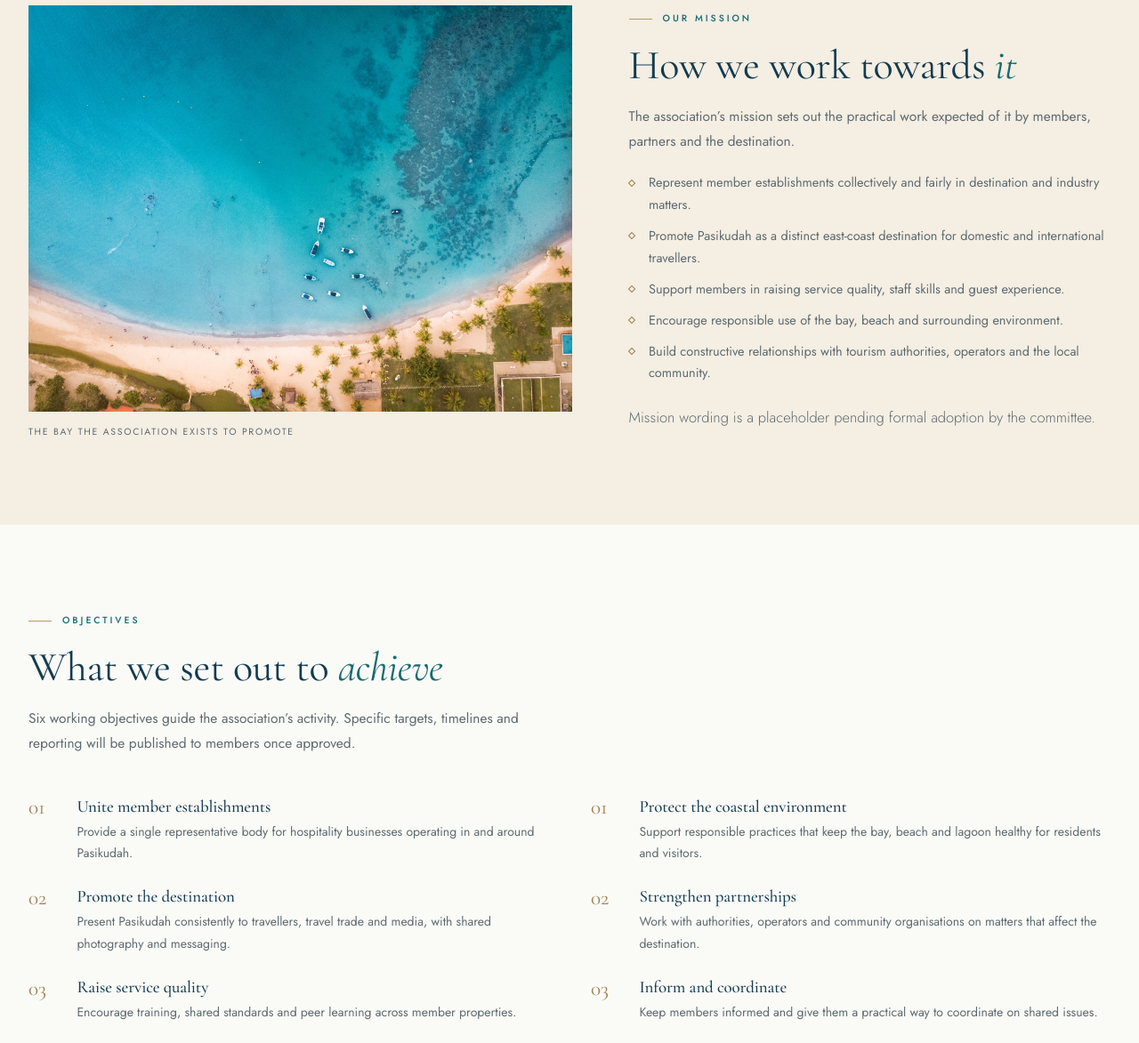
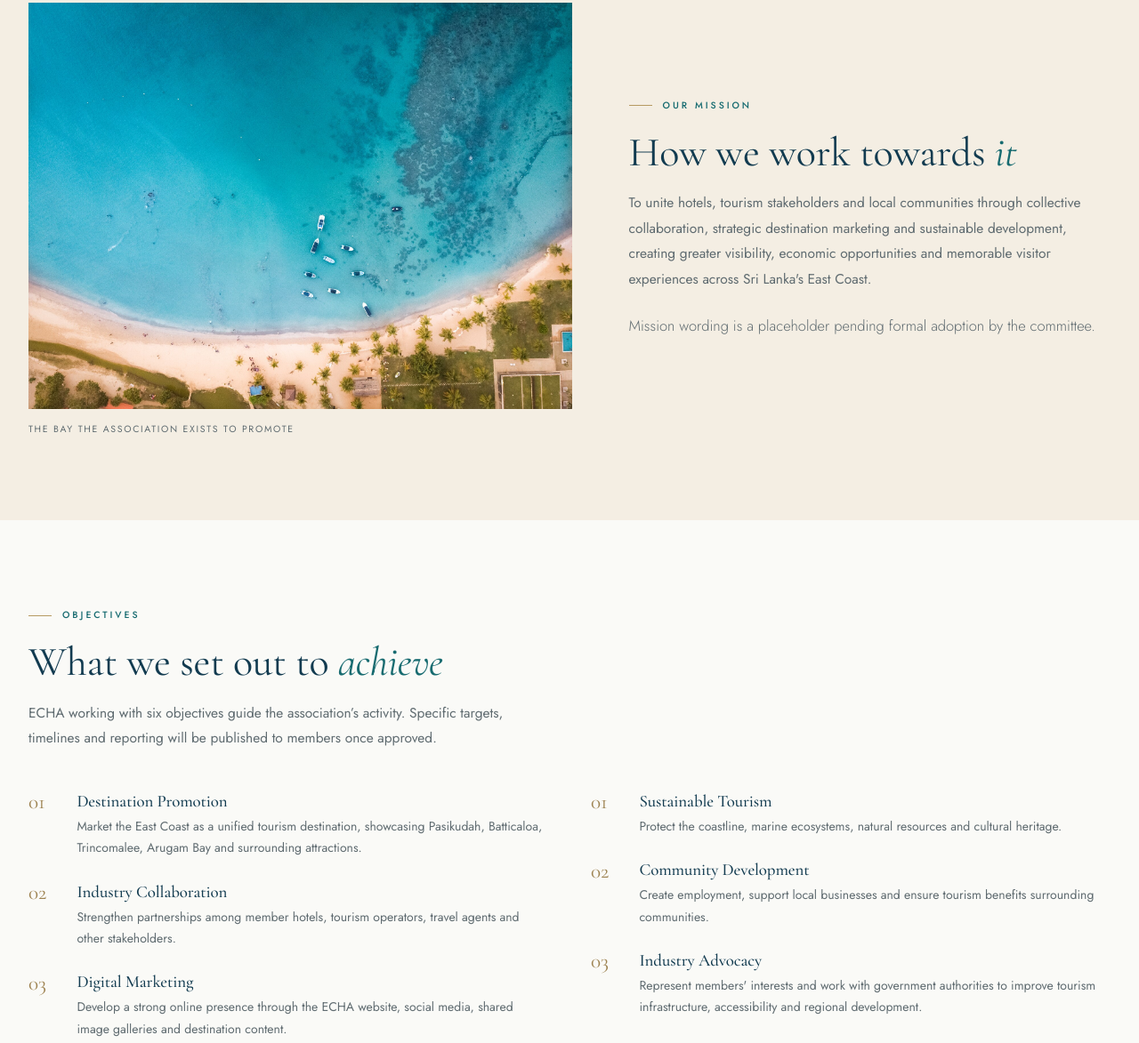
Before and after one commit to Anushan8/echa-pasikudah, a plain HTML site: page vision-mission.html in a window 1280 px wide. Shown: the part 1182-2355 px from the top of the page at 89% size. Drawn offline with nearby package versions, Linux system fonts and the light colour scheme.

Commit message:
Update vision-mission.html

```diff
--- a/vision-mission.html
+++ b/vision-mission.html
@@ -111,7 +111,7 @@
           <div class="col-lg-6 reveal">
             <span class="eyebrow">Our vision</span>
             <h2 class="section-title">What Pasikudah can <em>become</em></h2>
-            <p class="section-sub">A destination recognised for the quality of its welcome as much as for the beauty of its bay.</p>
+            <p class="section-sub">To position Sri Lanka's East Coast as one of the most recognised, sought-after and sustainable tourism destinations in the region, celebrated for its natural beauty, rich cultural heritage, authentic experiences and warm Sri Lankan hospitality.</p>
             <div class="placeholder-note mt-4" role="note">
               <i class="bi bi-info-circle" aria-hidden="true"></i>
               <span><strong>Draft statement.</strong> This vision text is a placeholder and should be replaced with the wording formally adopted by the ECHA Pasikudah committee.</span>
@@ -139,14 +139,8 @@
           <div class="reveal">
             <span class="eyebrow">Our mission</span>
             <h2 class="section-title">How we work towards <em>it</em></h2>
-            <p class="section-sub">The association&rsquo;s mission sets out the practical work expected of it by members, partners and the destination.</p>
-            <ul class="bullet-list">
-              <li>Represent member establishments collectively and fairly in destination and industry matters.</li>
-              <li>Promote Pasikudah as a distinct east-coast destination for domestic and international travellers.</li>
-              <li>Support members in raising service quality, staff skills and guest experience.</li>
-              <li>Encourage responsible use of the bay, beach and surrounding environment.</li>
-              <li>Build constructive relationships with tourism authorities, operators and the local community.</li>
-            </ul>
+            <p class="section-sub">To unite hotels, tourism stakeholders and local communities through collective collaboration, strategic destination marketing and sustainable development, creating greater visibility, economic opportunities and memorable visitor experiences across Sri Lanka's East Coast.</p>
+
             <p class="lead" style="margin-top:1.4rem;">Mission wording is a placeholder pending formal adoption by the committee.</p>
           </div>
         </div>
@@ -159,39 +153,39 @@
           <div class="heading-row__text reveal">
             <span class="eyebrow">Objectives</span>
             <h2 class="section-title">What we set out to <em>achieve</em></h2>
-            <p class="section-sub">Six working objectives guide the association&rsquo;s activity. Specific targets, timelines and reporting will be published to members once approved.</p>
+            <p class="section-sub">ECHA working with six objectives guide the association&rsquo;s activity. Specific targets, timelines and reporting will be published to members once approved.</p>
           </div>
         </div>
         <div class="row g-4 g-lg-5">
           <div class="col-lg-6 reveal">
             <ol class="numbered-list">
               <li>
-                <h3>Unite member establishments</h3>
-                <p>Provide a single representative body for hospitality businesses operating in and around Pasikudah.</p>
+                <h3>Destination Promotion</h3>
+                <p>Market the East Coast as a unified tourism destination, showcasing Pasikudah, Batticaloa, Trincomalee, Arugam Bay and surrounding attractions.</p>
               </li>
               <li>
-                <h3>Promote the destination</h3>
-                <p>Present Pasikudah consistently to travellers, travel trade and media, with shared photography and messaging.</p>
+                <h3>Industry Collaboration</h3>
+                <p>Strengthen partnerships among member hotels, tourism operators, travel agents and other stakeholders.</p>
               </li>
               <li>
-                <h3>Raise service quality</h3>
-                <p>Encourage training, shared standards and peer learning across member properties.</p>
+                <h3>Digital Marketing</h3>
+                <p>Develop a strong online presence through the ECHA website, social media, shared image galleries and destination content.</p>
               </li>
             </ol>
           </div>
           <div class="col-lg-6 reveal">
             <ol class="numbered-list" start="4">
               <li>
-                <h3>Protect the coastal environment</h3>
-                <p>Support responsible practices that keep the bay, beach and lagoon healthy for residents and visitors.</p>
+                <h3>Sustainable Tourism</h3>
+                <p>Protect the coastline, marine ecosystems, natural resources and cultural heritage.</p>
               </li>
               <li>
-                <h3>Strengthen partnerships</h3>
-                <p>Work with authorities, operators and community organisations on matters that affect the destination.</p>
+                <h3>Community Development</h3>
+                <p>Create employment, support local businesses and ensure tourism benefits surrounding communities.</p>
               </li>
               <li>
-                <h3>Inform and coordinate</h3>
-                <p>Keep members informed and give them a practical way to coordinate on shared issues.</p>
+                <h3>Industry Advocacy</h3>
+                <p>Represent members' interests and work with government authorities to improve tourism infrastructure, accessibility and regional development.</p>
               </li>
             </ol>
           </div>
```
